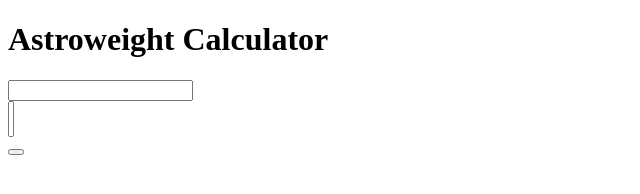
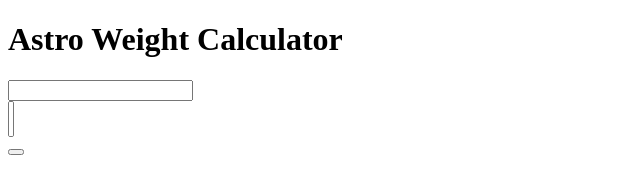
Before and after one commit to giovannihr/AstroWeightCalculator, a plain HTML site: page index.html in a window 1280 px wide. Shown: the whole page, without its empty margins (0-640 px from the left). Drawn offline with Linux system fonts and the light colour scheme.

Commit message:
Added span tags and reversed the text inside them using the reverseString function

```diff
--- a/index.html
+++ b/index.html
@@ -9,7 +9,7 @@
 
 <body>
     <div>
-        <h1>Astroweight Calculator</h1>
+        <h1><span id="title">rotaluclaC thgieW ortsA</span></h1>
         <input type="text">
         <br/>
         <select size="2">
--- a/index.js
+++ b/index.js
@@ -11,3 +11,24 @@ var planets = [ //array of 11 objects
     { planet: 'Neptune', gravity: 1.148 },
     { planet: 'Pluto', gravity: 0.06 }
 ];
+
+
+
+function reverseString(text) {
+    // write code here
+    var newString = '';
+
+    for (var i = text.length - 1; i >= 0; i--) {
+
+        newString += text[i];
+
+
+    }
+
+    return newString
+}
+
+
+var title = document.getElementById("title");
+//console.log(title.innerHTML);
+title.innerHTML = reverseString(title.innerHTML);
```
